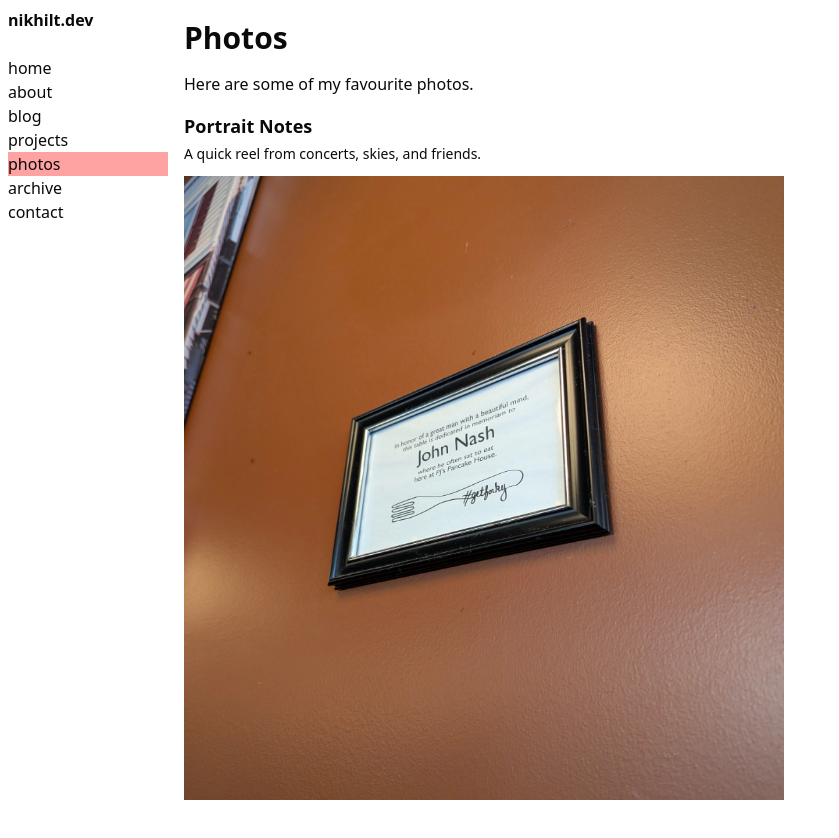
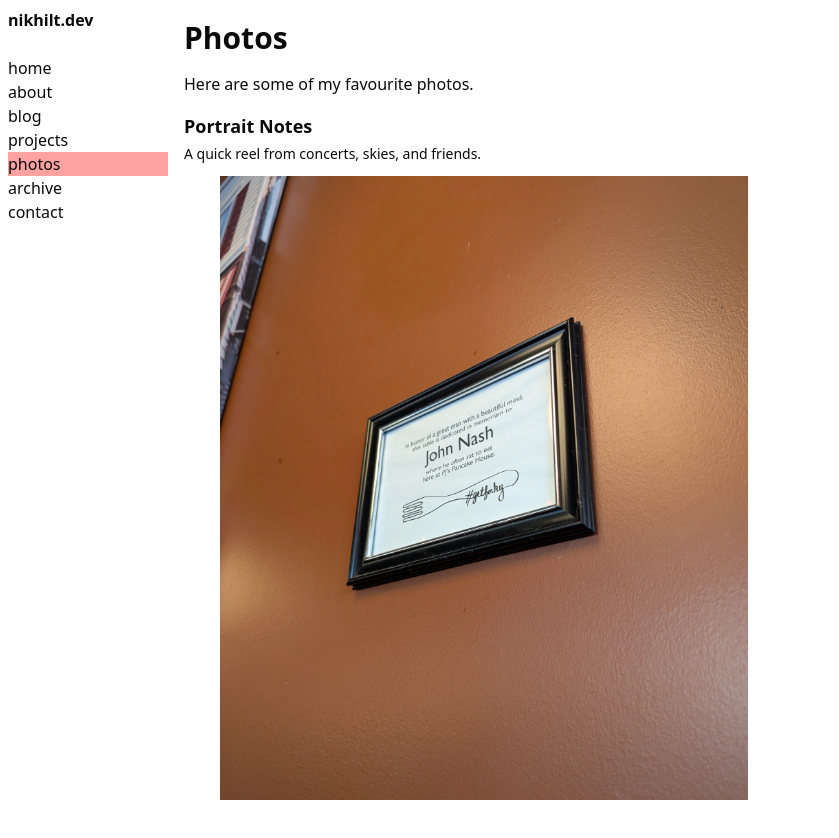
Before and after one commit to NikhilTirunagiri/nt-pf, a Next.js app: page /photos in a window 1280 px wide. Shown: the top 838 px of the page, without its empty margins (0-839 px from the left). Built offline with nearby package versions, Linux system fonts and the light colour scheme; a web font is replaced by a local one.

Commit message:
much better carousel

```diff
--- a/src/app/(main)/photos/page.tsx
+++ b/src/app/(main)/photos/page.tsx
@@ -76,21 +76,21 @@ export default function Home() {
           title="Portrait Notes"
           description="A quick reel from concerts, skies, and friends."
           slides={singlePhotos}
-          imageClassName="w-full max-w-xs md:max-w-none md:h-175 md:w-150"
+          frameClassName="w-full max-w-xs md:max-w-none md:h-175 md:w-150"
           className="pb-4"
         />
 
         <PhotoCarousel
           title="The Appalachian: One of the oldest biome on the planet."
           slides={appalachianPhotos}
-          imageClassName="max-w-full"
+          frameClassName="w-full aspect-[4/3]"
           className="pt-2"
         />
 
         <PhotoCarousel
           title="Shenandoah"
           slides={shenandoahPhotos}
-          imageClassName="max-w-full"
+          frameClassName="w-full aspect-[4/3]"
           className="pt-2"
         />
       </div>
--- a/src/components/PhotoCarousel.tsx
+++ b/src/components/PhotoCarousel.tsx
@@ -16,6 +16,7 @@ type PhotoCarouselProps = {
   title: string;
   description?: string;
   slides: PhotoSlide[];
+  frameClassName?: string;
   imageClassName?: string;
   className?: string;
 };
@@ -26,6 +27,7 @@ export default function PhotoCarousel({
   title,
   description,
   slides,
+  frameClassName,
   imageClassName,
   className,
 }: PhotoCarouselProps) {
@@ -123,12 +125,14 @@ export default function PhotoCarousel({
                   : "pointer-events-none absolute inset-0 opacity-0",
               )}
             >
-              <img
-                src={slide.src}
-                alt={slide.alt}
-                draggable={false}
-                className={cn("w-full select-none", imageClassName)}
-              />
+              <div className={cn("overflow-hidden", frameClassName)}>
+                <img
+                  src={slide.src}
+                  alt={slide.alt}
+                  draggable={false}
+                  className={cn("h-full w-full select-none object-contain", imageClassName)}
+                />
+              </div>
             </figure>
           ))}
         </div>
```
